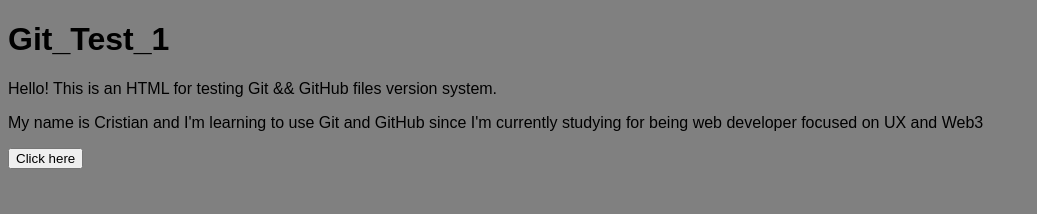
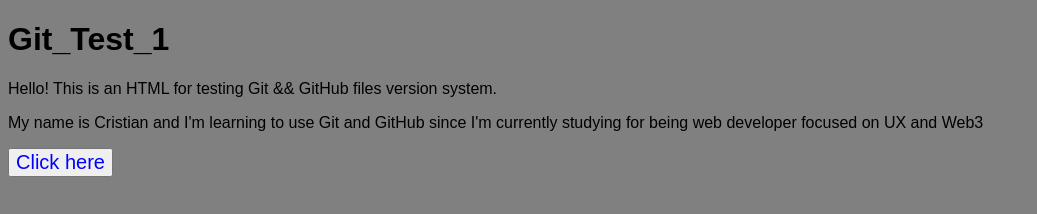
Before and after one commit to bit-rec98/Test_1, a plain HTML site: page index.html in a window 1280 px wide. Shown: the whole page, without its empty margins (0-1037 px from the left). Drawn offline with Linux system fonts and the light colour scheme.

Commit message:
Added some style to button

```diff
--- a/styles.css
+++ b/styles.css
@@ -2,3 +2,9 @@ body{
     background-color: gray;
     font-family: sans-serif;
 }
+
+button{
+    color: blue;
+    font-family: Arial, Helvetica;
+    font-size: 20px;
+}
```
